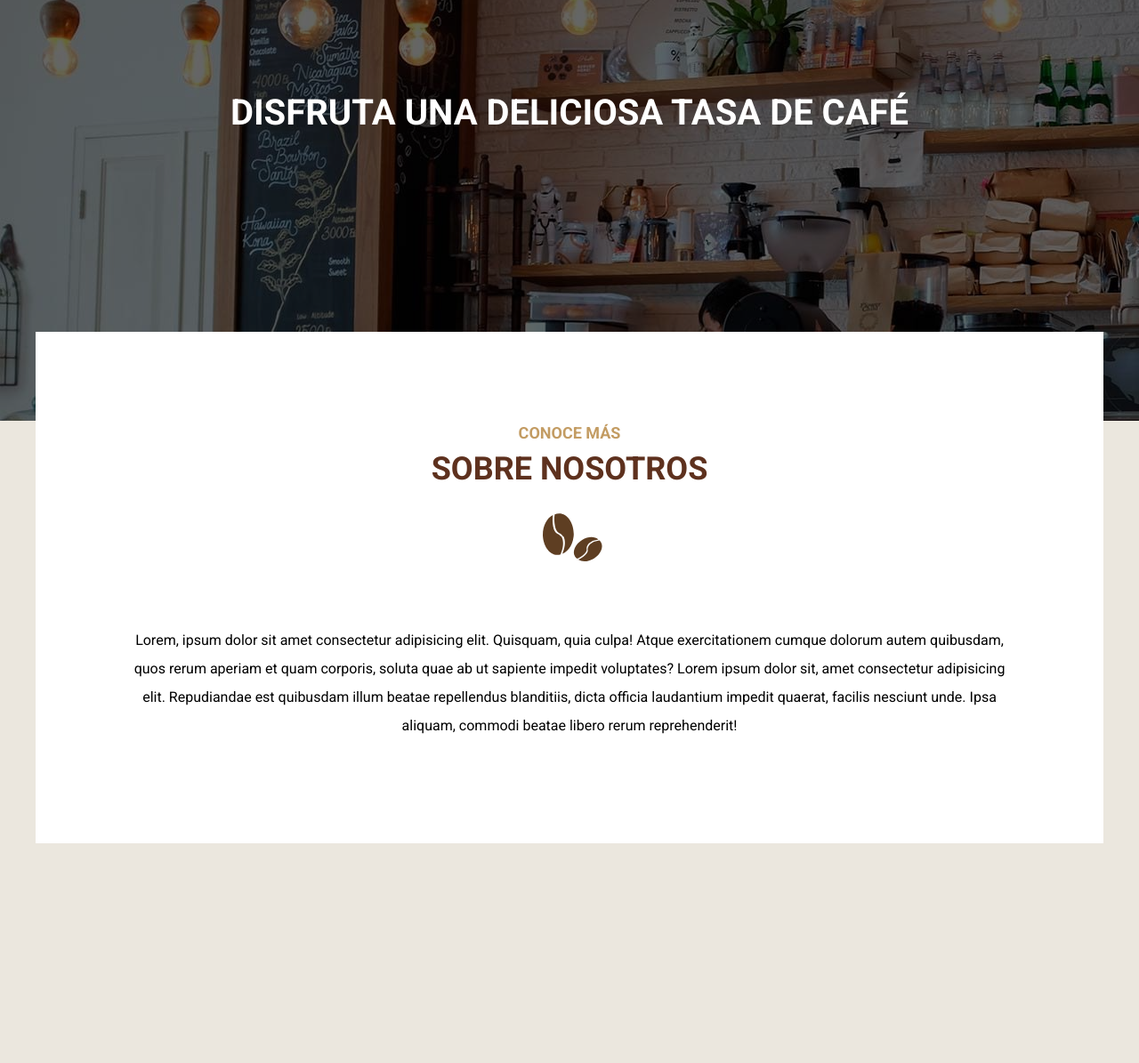
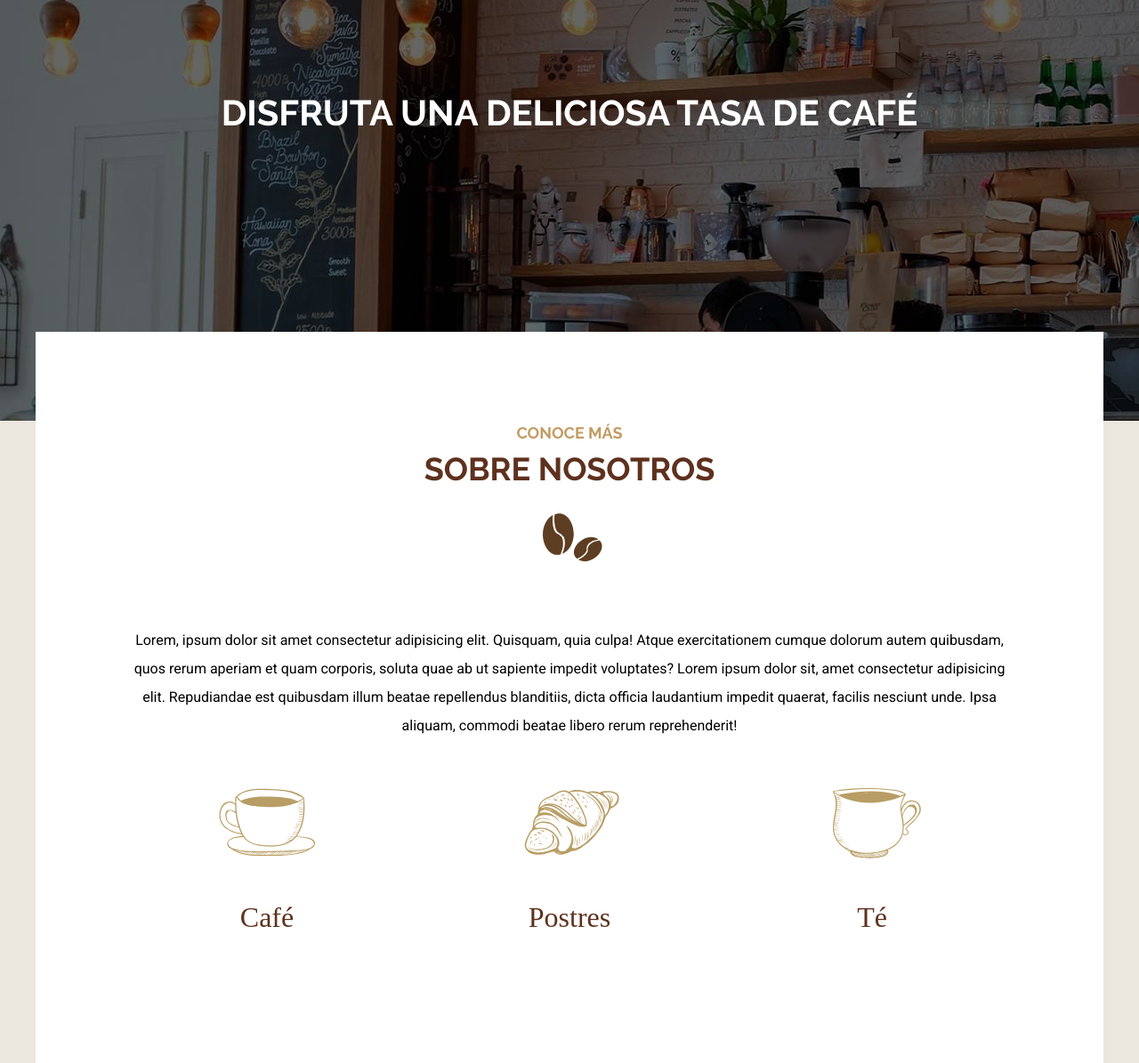
Before and after one commit to JuliGeralDev/cafeteria, a website: page index.html in a window 1280 px wide. Shown: the part 227-1422 px from the top of the page at 89% size. Before the commit the page ends 1175 px from the top, so only its background shows below. Drawn offline with Linux system fonts and the light colour scheme; a web font is replaced by a local one.

Commit message:
Agregando contenido de iconos en main

```diff
--- a/index.html
+++ b/index.html
@@ -7,7 +7,8 @@
     <link rel="stylesheet" href="build/css/app.css">
     <link rel="preconnect" href="https://fonts.googleapis.com">
 <link rel="preconnect" href="https://fonts.gstatic.com" crossorigin>
-<link href="https://fonts.googleapis.com/css2?family=Lato:wght@400;900&family=Playfair+Display&family=Raleway:wght@400;700;900&family=Roboto:wght@400;500;700&display=swap" rel="stylesheet">
+<link href="https://fonts.googleapis.com/css2?family=Bona+Nova&family=Raleway:wght@700;900&family=Roboto:wght@400;700&display=swap" rel="stylesheet">
+
 </head>
 <body>
     <header class="header header-inicio">
@@ -32,8 +33,27 @@
     </header>
 
     <main class="contenedor contenido-principal text-center">
-        <h2><span>Conoce más </span>Sobre nosotros</h2>
-        <p>Lorem, ipsum dolor sit amet consectetur adipisicing elit. Quisquam, quia culpa! Atque exercitationem cumque dolorum autem quibusdam, quos rerum aperiam et quam corporis, soluta quae ab ut sapiente impedit voluptates? Lorem ipsum dolor sit, amet consectetur adipisicing elit. Repudiandae est quibusdam illum beatae repellendus blanditiis, dicta officia laudantium impedit quaerat, facilis nesciunt unde. Ipsa aliquam, commodi beatae libero rerum reprehenderit!</p>
+        <section class="conoce">
+            <h2><span>Conoce más </span>Sobre nosotros</h2>
+            <p>Lorem, ipsum dolor sit amet consectetur adipisicing elit. Quisquam, quia culpa! Atque exercitationem cumque dolorum autem quibusdam, quos rerum aperiam et quam corporis, soluta quae ab ut sapiente impedit voluptates? Lorem ipsum dolor sit, amet consectetur adipisicing elit. Repudiandae est quibusdam illum beatae repellendus blanditiis, dicta officia laudantium impedit quaerat, facilis nesciunt unde. Ipsa aliquam, commodi beatae libero rerum reprehenderit!</p>
+        </section>
+        <section class="iconos">
+            <ul class="listado-iconos">
+                <li>
+                    <img src="build/img/icono_cafe.svg" alt="icono cafe">
+                    <p>Café</p>
+                </li>
+                <li>
+                    <img src="build/img/icono_postre.svg" alt="icono postre">
+                    <p>Postres</p>
+                </li>
+                <li>
+                    <img src="build/img/icono_te.svg" alt="icono te">
+                    <p>Té</p>
+                </li>
+
+            </ul>
+        </section>
     </main>
 </body>
 </html>
--- a/src/scss/base/_globales.scss
+++ b/src/scss/base/_globales.scss
@@ -8,7 +8,7 @@ html {
     box-sizing: inherit;
 }
 body {
-    font-family: v.$fuentePrincipal;
+    font-family: v.$fuenteSecundaria;
     font-size: 1.6rem;
     background-color: v.$cafeClaro;
 }
--- a/src/scss/base/_index.scss
+++ b/src/scss/base/_index.scss
@@ -1,6 +1,6 @@
 @forward 'normalize';
 @forward 'variables';
-@forward 'minxins';
+@forward 'mixins';
 @forward 'globales';
 @forward 'utilidades';
 @forward 'tipografia';
--- a/src/scss/base/_minxins.scss
+++ b/src/scss/base/_mixins.scss
@@ -16,3 +16,9 @@
         @content;
     }
 }
+
+@mixin grid( $columnas, $espaciado ){
+    display: grid;
+    grid-template-columns: repeat($columnas, 1fr);
+    column-gap: $espaciado;
+}
--- a/src/scss/base/_variables.scss
+++ b/src/scss/base/_variables.scss
@@ -1,13 +1,13 @@
-// Fuentes
-$fuentePrincipal:  'Roboto', sans-serif;
+$fuentePrincipal: 'Raleway', sans-serif;
+$fuenteSecundaria: 'Roboto', sans-serif;
+$fuenteCursiva: 'Bona Nova', serif;
 
-//Media Queries
+// Media Queries
 $telefono: 480px;
 $tablet: 768px;
 $desktop: 1024px;
 
-
-//Colores
+// Colores
 $primario: #5E311E;
 $secundario: #C39C63;
 $negro: #000000;
@@ -15,5 +15,5 @@ $blanco: #FFFFFF;
 $grisClaro: #eceeef;
 $cafeClaro: #ebe7de;
 
-//Unidades
+// Unidades
 $separacion: 5rem;
--- a/src/scss/header/_barra.scss
+++ b/src/scss/header/_barra.scss
@@ -1,4 +1,4 @@
-@use 'base/minxins' as m;
+@use 'base/mixins' as m;
 
 .barra{
     display: flex;
--- a/src/scss/header/_header.scss
+++ b/src/scss/header/_header.scss
@@ -1,5 +1,5 @@
 @use 'base/variables' as v;
-@use 'base/minxins' as m;
+@use 'base/mixins' as m;
 
 .header{
     padding: 5rem 0;
--- a/src/scss/header/_navegacion.scss
+++ b/src/scss/header/_navegacion.scss
@@ -1,5 +1,5 @@
 @use 'base/variables' as v;
-@use 'base/minxins' as m;
+@use 'base/mixins' as m;
 @use 'sass:math';
 
 .nav-principal{
--- a/src/scss/inicio/_contenido.scss
+++ b/src/scss/inicio/_contenido.scss
@@ -1,4 +1,4 @@
-@use 'base/minxins' as m;
+@use 'base/mixins' as m;
 @use 'base/variables' as v;
 
 .contenido-principal{
--- /dev/null
+++ b/src/scss/inicio/_iconos.scss
@@ -0,0 +1,23 @@
+@use 'base/variables' as v;
+@use 'base/mixins' as m;
+.iconos{
+    margin-top: 5rem;
+    .listado-iconos{
+        @include m.tablet{
+            @include m.grid( 3 , 2rem);
+        }
+        li{
+
+            img{
+                margin: 0 auto;
+                width: 12rem;
+            }
+
+            p{
+                font-family: v.$fuenteCursiva;
+                font-size: 3.2rem;
+                color: v.$primario;
+            }
+        }
+    }
+}
--- a/src/scss/inicio/_index.scss
+++ b/src/scss/inicio/_index.scss
@@ -1 +1,2 @@
 @forward 'contenido';
+@forward 'iconos';
```
Also changed, not shown: build/css/app.css.
